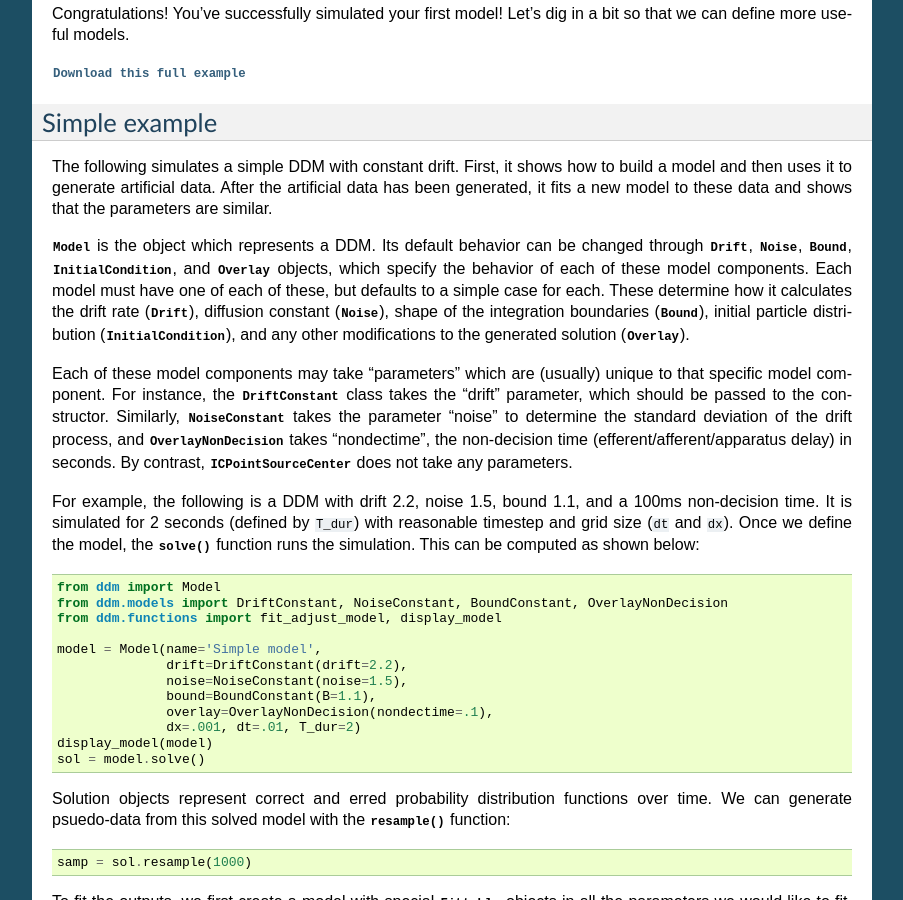
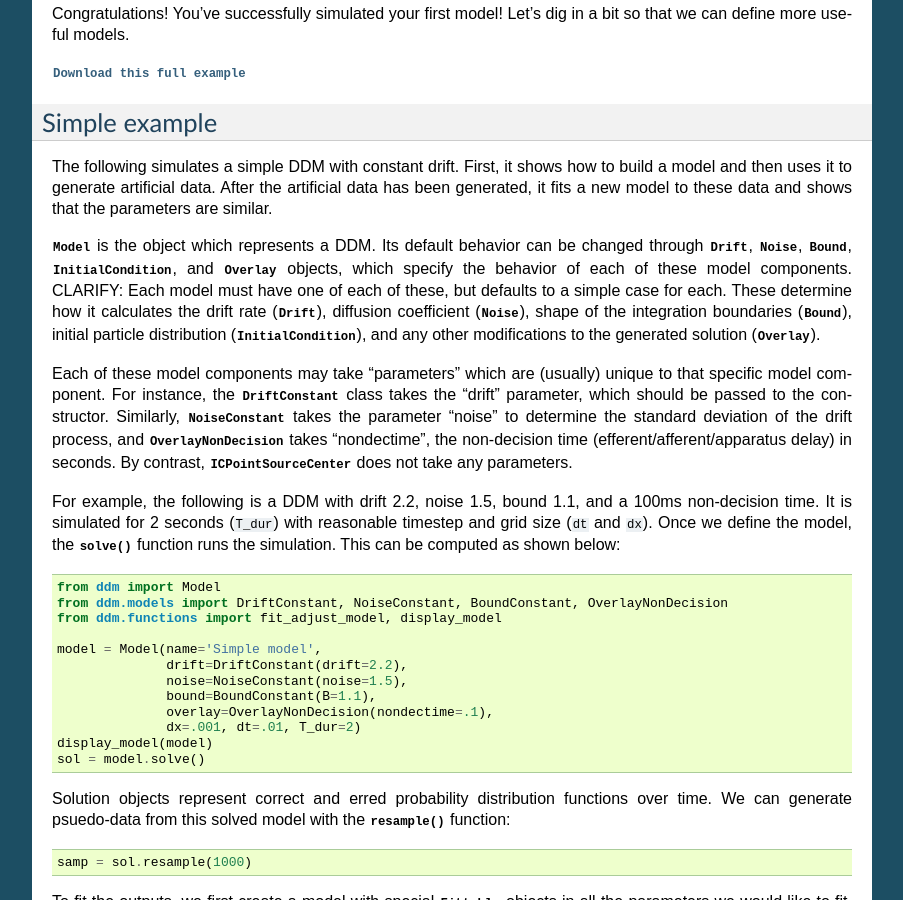
Before and after one commit to mwshinn/PyDDM, a Sphinx documentation site: the page built from doc/quickstart.rst, in a window 1280 px wide and 900 px high, scrolled down 939 px. Shown: the whole window, without its empty margins (198-1101 px from the left). Built offline with Sphinx 7.4.7, drawn with Linux system fonts in a browser that asks for light colours; formulas are drawn with MathJax 3; some of the changed text lies outside the part shown.

Commit message:
- Quick-Start:   - Updated text. Some needs clarification, some are mere suggestions. - Recipes:   - Updated code for Biased IC and pulse paradigm. Accompanying text is course and requires refinement based on the narrative.     - To some extent, both modified version can replace the original codes, as the changes are minimal/subtle.   - lapse rate example needs clarification

```diff
--- a/doc/quickstart.rst
+++ b/doc/quickstart.rst
@@ -29,9 +29,9 @@ model to these data and shows that the parameters are similar.
 behavior can be changed through :class:`.Drift`, :class:`.Noise`,
 :class:`.Bound`, :class:`.InitialCondition`, and :class:`.Overlay`
 objects, which specify the behavior of each of these model components.
-Each model must have one of each of these, but defaults to a simple
+CLARIFY: Each model must have one of each of these, but defaults to a simple
 case for each.  These determine how it calculates the drift rate
-(:class:`.Drift`), diffusion constant (:class:`.Noise`), shape of the
+(:class:`.Drift`), diffusion coefficient (:class:`.Noise`), shape of the
 integration boundaries (:class:`.Bound`), initial particle
 distribution (:class:`.InitialCondition`), and any other modifications
 to the generated solution (:class:`.Overlay`).
@@ -48,7 +48,7 @@ standard deviation of the drift process, and
 
 For example, the following is a DDM with drift 2.2, noise 1.5, bound
 1.1, and a 100ms non-decision time.  It is simulated for 2 seconds
-(defined by ``T_dur``) with reasonable timestep and grid size (``dt``
+(``T_dur``) with reasonable timestep and grid size (``dt``
 and ``dx``).  Once we define the model, the :meth:`~.Model.solve`
 function runs the simulation.  This can be computed as shown below:
 
@@ -113,7 +113,8 @@ the value of 2.2 we used to simulate it.  Similarly, noise fits to
       Fitted parameters:
       - nondectime: 0.119300
 
-We can also draw a plot visualizing the fit.  Unlike our first
+Maybe add: Note that the fit is not perfect due to the finite size of the
+resampled data. We can also draw a plot visualizing the fit.  Unlike our first
 example, we will now use one of PyDDM's convenience methods,
 :func:`~.plot.plot_fit_diagnostics`:
 
```
Also changed, not shown: doc/recipes.rst (+45 -0 lines).
